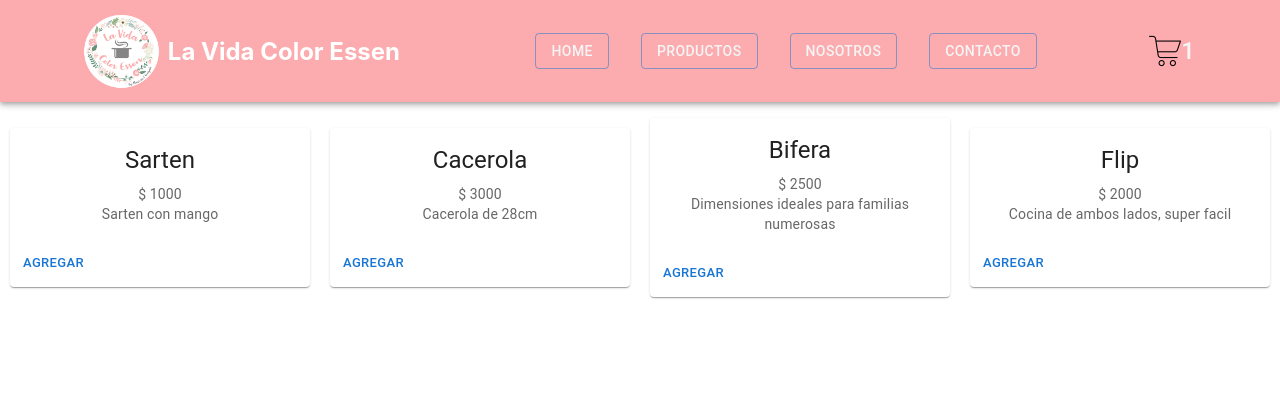
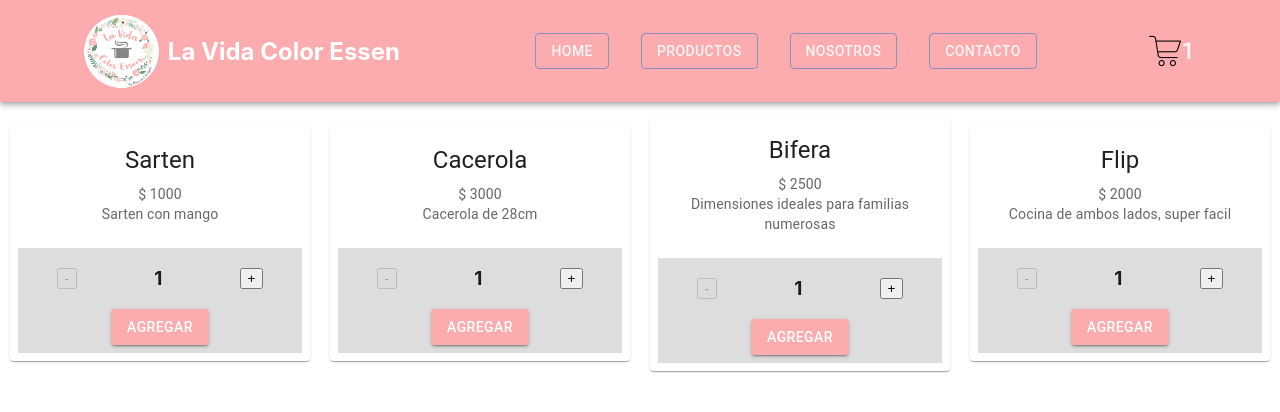
Before and after one commit to GO-Leon/LVCE---Leon-Gonzalo, a React (Create React App) app in the folder lvce-ecommerce/: page / in a window 1280 px wide. Shown: the top 412 px of the page. Built offline with nearby package versions, Linux system fonts and the light colour scheme.

Commit message:
Desafio Contador con Boton

```diff
--- a/lvce-ecommerce/src/App.css
+++ b/lvce-ecommerce/src/App.css
@@ -57,3 +57,19 @@
 .css-1t6e9jv-MuiCardActions-root{
   justify-content: center;
 }
+
+.countContainer{
+  background-color: #dddddd;;
+  width: 100%;
+
+}
+.countContainer__div{
+  display: flex;
+  flex-flow: row wrap;
+  justify-content: space-around;
+  align-items: center;
+}
+
+.addCartButton{
+  margin-bottom: 1rem;
+}
--- a/lvce-ecommerce/src/App.js
+++ b/lvce-ecommerce/src/App.js
@@ -1,6 +1,7 @@
 import './App.css';
 import NavBar from './components/NavBar';
 import ItemList from './components/ItemListContainer/ItemListContainer';
+
 
 
 
--- a/lvce-ecommerce/src/components/Card/Card.js
+++ b/lvce-ecommerce/src/components/Card/Card.js
@@ -4,6 +4,11 @@ import CardContent from '@mui/material/CardContent';
 import CardMedia from '@mui/material/CardMedia';
 import Typography from '@mui/material/Typography';
 import { Button, CardActionArea, CardActions } from '@mui/material';
+import ItemCount from '../ItemCount';
+
+const onAdd = (totalItem) => {
+  alert(`Agregaste ${totalItem} productos`);
+};
 
 export default function MultiActionAreaCard(props) {
   return (
@@ -25,9 +30,7 @@ export default function MultiActionAreaCard(props) {
         </CardContent>
       </CardActionArea>
       <CardActions>
-        <Button size="small" color="primary">
-          Agregar
-        </Button>
+      <ItemCount onAdd={onAdd} />
       </CardActions>
     </Card>
   );
--- /dev/null
+++ b/lvce-ecommerce/src/components/ItemCount.js
@@ -0,0 +1,46 @@
+import React from 'react';
+import { useState } from 'react';
+import Button from '@mui/material/Button';
+
+//import './styles/ItemCount.css';
+
+const ItemCount = ({ onAdd }) => {
+  const initial = 1;
+  const stock = 4;
+
+  //hook de estado
+  const [totalItem, setTotalItem] = useState(initial);
+
+  const addItem = (num) => {
+    setTotalItem(totalItem + num);
+  };
+
+  return (
+    <div className="countContainer">
+      <div className="countContainer__div">
+        <button
+          onClick={() => addItem(-1)}
+          disabled={totalItem === initial ? true : null}
+        >
+          -
+        </button>
+        <h3>{totalItem}</h3>
+        <button
+          onClick={() => addItem(+1)}
+          disabled={totalItem === stock ? true : null}
+        >
+          +
+        </button>
+      </div>
+      <Button variant="contained" className="addCartButton"
+        onClick={() => onAdd(totalItem)}
+        disabled={stock === 0 ? true : null}
+        sx={{ marginBottom:1, backgroundColor:'#fcabae'}}
+        >
+        Agregar
+        </Button>
+    </div>
+  );
+};
+
+export default ItemCount;
```
